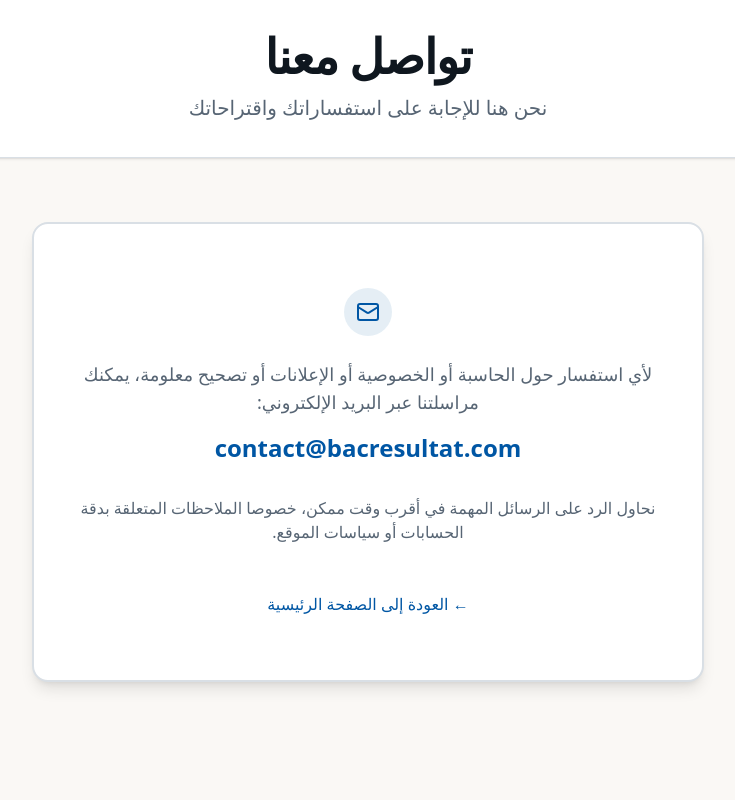
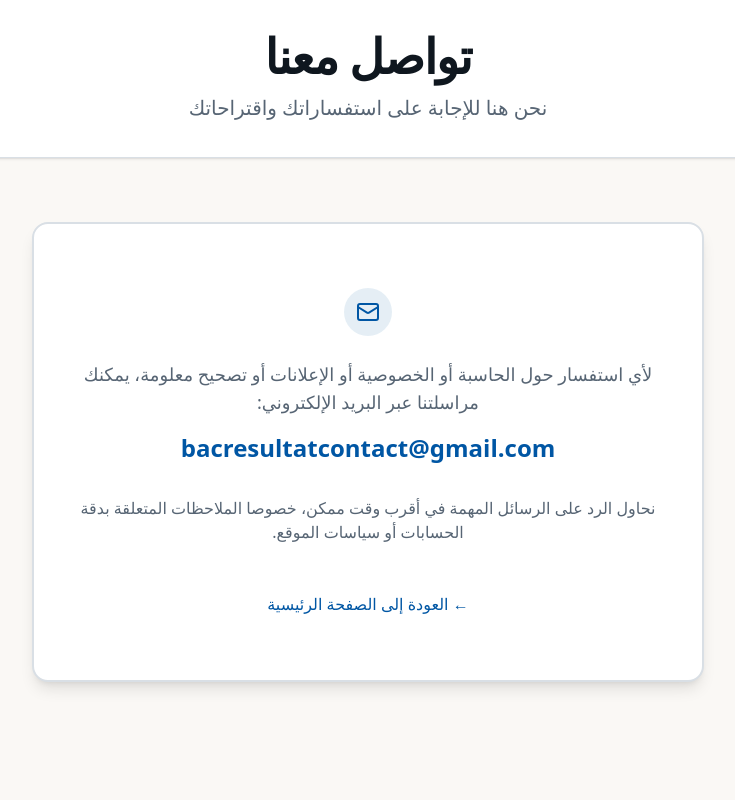
Before and after one commit to AmineR0/v0-website-analysis, a Next.js app: page /contact in a window 1280 px wide. Shown: the top 800 px of the page, without its empty margins (272-1007 px from the left). Built offline with nearby package versions, Linux system fonts and the light colour scheme.

Commit message:
Update contact email

```diff
--- a/app/contact/page.tsx
+++ b/app/contact/page.tsx
@@ -39,11 +39,11 @@ export default function ContactPage() {
                 </p>
 
                 <a
-                  href="mailto:contact@bacresultat.com"
+                  href="mailto:bacresultatcontact@gmail.com"
                   className="inline-block text-2xl font-bold text-primary hover:text-primary/80 transition-colors"
                   dir="ltr"
                 >
-                  contact@bacresultat.com
+                  bacresultatcontact@gmail.com
                 </a>
 
                 <p className="text-muted-foreground pt-4">
```
